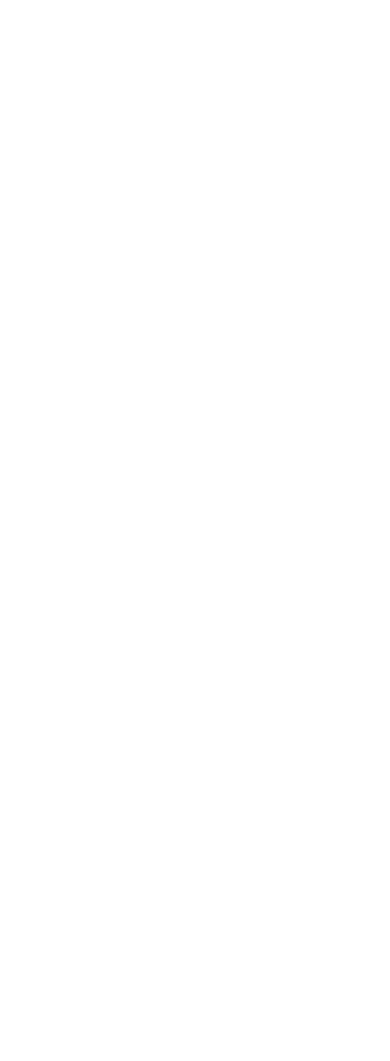
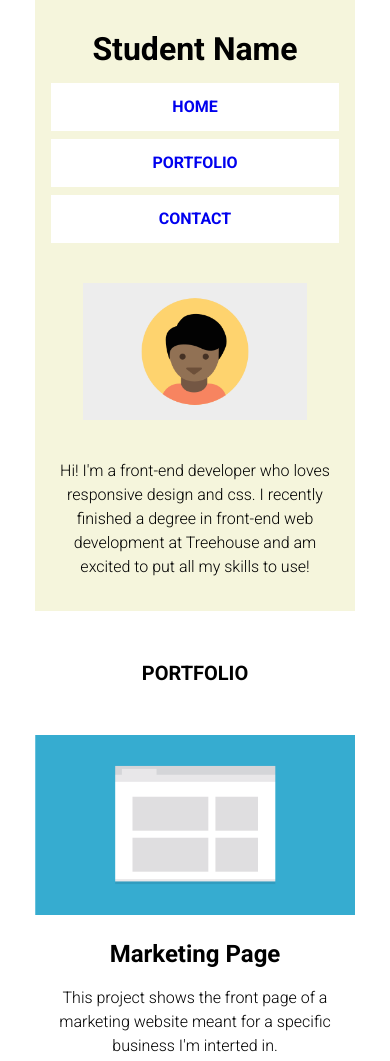
Before and after one commit to mikegroth/responsive-layout-site, a plain HTML site: page index.html in a window 390 px wide. Shown: the top 1061 px of the page. Before the commit the page ends 844 px from the top, so only its background shows below. Drawn offline with Linux system fonts and the light colour scheme.

Commit message:
Beginning mobile layout - html and css

```diff
--- /dev/null
+++ b/css/styles.css
@@ -0,0 +1,74 @@
+* {
+    box-sizing: border-box;
+}
+
+body {
+    font-family: 'Roboto', sans-serif;
+    line-height: 1.5em;
+    margin: 0 auto;
+    max-width: 320px;
+    }
+
+
+header {
+    background-color: beige;
+    margin: auto;
+    padding: 1em;
+    }
+
+h1, h2, p {
+   text-align: center;
+}
+
+.port-header {
+    font-size: 1.25em;
+    text-transform: uppercase;
+    margin: 2.5em 0;
+}
+
+ul {
+    display: block;
+    text-align: center;
+    margin: auto;
+    list-style: none;
+    padding-left: 0;
+}
+
+.main-nav a {
+    display: block;
+    margin: .5em auto;
+    padding: .75em 0;
+    background-color: white;
+    text-transform: uppercase;
+    text-decoration: none;
+    font-weight: 700;
+}
+
+img {
+    max-width: 100%;
+}
+
+header img {
+    padding: 2em 2em 1em 2em;
+}
+
+.portfolio {
+    margin-bottom: 3em;
+}
+
+
+.portfolio h2 {
+    font-size: 1.5em;
+}
+
+.footer-nav {
+    display: flex;
+    height: 100px;
+    text-decoration: none;
+}
+
+.footer-child {
+    justify-content:flex-start;
+    margin: auto;
+
+}
--- a/index.html
+++ b/index.html
@@ -4,9 +4,82 @@
     <meta charset="UTF-8">
     <meta http-equiv="X-UA-Compatible" content="IE=edge">
     <meta name="viewport" content="width=device-width, initial-scale=1.0">
-    <title>Document</title>
+    <link rel="preconnect" href="https://fonts.googleapis.com">
+    <link rel="preconnect" href="https://fonts.gstatic.com" crossorigin>
+    <link href="https://fonts.googleapis.com/css2?family=Roboto:ital,wght@0,300;0,700;1,300&display=swap" rel="stylesheet">
+    <link rel="stylesheet" href="css/styles.css">
+    <title>Responsive Layout Site</title>
 </head>
+
 <body>
+    <div class="wrapper">
+        <header>
+            <h1>Student Name</h1>
+            <nav class="main-nav">
+                <ul>
+                    <li><a href="#">Home</a></li>
+                    <li><a href="#portfolio-id">Portfolio</a></li>
+                    <li><a href="#contact-id">Contact</a></li>
+                </ul>
+            </nav>
+            <img src="images/responsive-layout-profile.png" alt="Great haircut Profile Picture">
+            <p>Hi! I'm a front-end developer who loves responsive design and css. I recently finished a degree in front-end web development at Treehouse and am excited to put all my skills to use!</p>
+        </header>
 
+        <main class="portfolio-main">
+            <h2 class="port-header" id="portfolio-id">Portfolio</h2>
+                <section class="portfolio section1">
+                    <img src="images/portfolio-1.png" alt="Marketing Page Website" class="section-image">
+                    <h2>Marketing Page</h2>
+                    <p>This project shows the front page of a marketing website meant for a specific business I'm interted in.</p>
+                </section>
+
+                <section class="portfolio section2">
+                    <img src="images/portfolio-2.png" alt="Search Page">
+                    <h2>Search Page</h2>
+                    <p>This project searches through a specific database to find information that the user is trying to look up.</p>
+                </section>
+
+                <section class="portfolio section3">
+                    <img src="images/portfolio-3.png" alt="Travel App">
+                    <h2>Travel App</h2>
+                    <p>This project compares travel times based on different transportation methods and tells you the best one.</p>
+                </section>
+
+                <section class="portfolio section4">
+                    <img src="images/portfolio-4.png" alt="Map of Favorite Spots">
+                    <h2>Map of Favorite Spots</h2>
+                    <p>This project uses mapping apis to plot points for my favorite spots in the city for a do-it-yourself walking tour.</p>
+                </section>
+
+                <section class="portfolio section5">
+                    <img src="images/portfolio-5.png" alt="Photo Gallery">
+                    <h2>Photo Gallery</h2>
+                    <p>This project shows pictures from a recent trip to the viewer and allows them to easily navigate through photos.</p>
+                </section>
+
+                <section class="portfolio section6">
+                    <img src="images/portfolio-6.png" alt="calculator">
+                    <h2>Calculator</h2>
+                    <p>Someone can enter in the numbers they want, and press the big blue button and get the results.</p>
+                </section>
+        </main>
+
+        <footer>
+            <div class="contact">
+                <h2 id="contact-id">Contact</h2>
+                <p>If you're interested in chatting or want more information about what I've been working on, I'd love to hear from you!</p>
+                    <ul>
+                        <li>Phone +1 (111) 555-1234</li>
+                        <li>Email email@yoursite.com</li>
+                    </ul>
+            </div>
+
+            <div class="footer-nav">
+                <span class="footer-child">Student Name</span>
+                <a href="#" class="footer-child">Back to top</a>
+            </div>
+        </footer>
+    </div>
 </body>
 </html>
```
